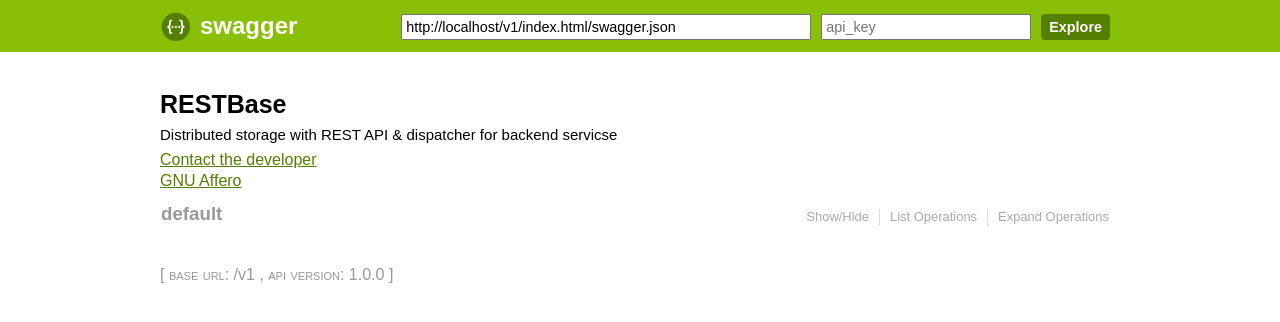
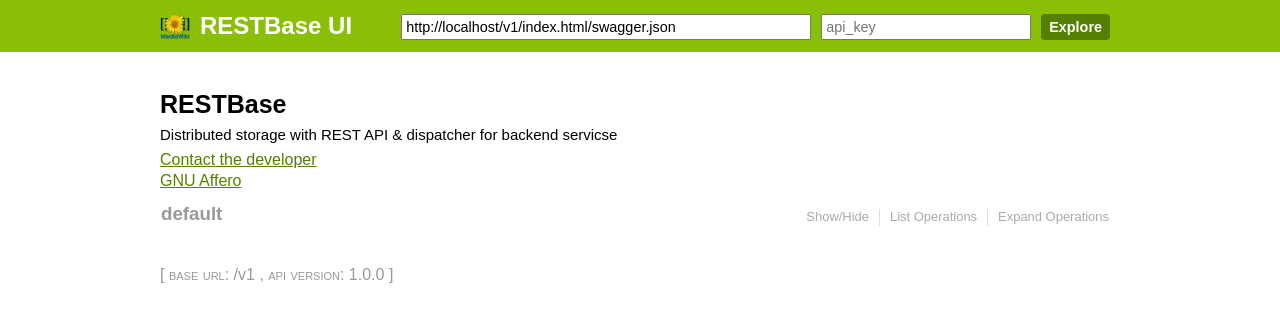
Before and after one commit to wikimedia/restbase, a plain HTML site: page v1/index.html in a window 1280 px wide. Drawn offline with Linux system fonts and the light colour scheme; files whose address does not match are found by name; a web font is replaced by a local one.

Commit message:
MW branding

```diff
--- a/v1/css/screen.css
+++ b/v1/css/screen.css
@@ -1168,7 +1168,7 @@
   font-size: 1.5em;
   font-weight: bold;
   text-decoration: none;
-  background: transparent url(../images/logo_small.png) no-repeat left center;
+  background: transparent url(../images/mediawiki_logo_small.png) no-repeat left center;
   padding: 20px 0 20px 40px;
   color: white;
 }
--- a/v1/index.html
+++ b/v1/index.html
@@ -84,7 +84,7 @@
 <body class="swagger-section">
 <div id='header'>
   <div class="swagger-ui-wrap">
-    <a id="logo" href="/api">swagger</a>
+    <a id="logo" href="..">RESTBase UI</a>
     <form id='api_selector'>
       <div class='input'><input placeholder="http://example.com/api" id="input_baseUrl" name="baseUrl" type="text"/></div>
       <div class='input'><input placeholder="api_key" id="input_apiKey" name="apiKey" type="text"/></div>
```
Also changed, not shown: v1/images/mediawiki_logo_small.png (added).
